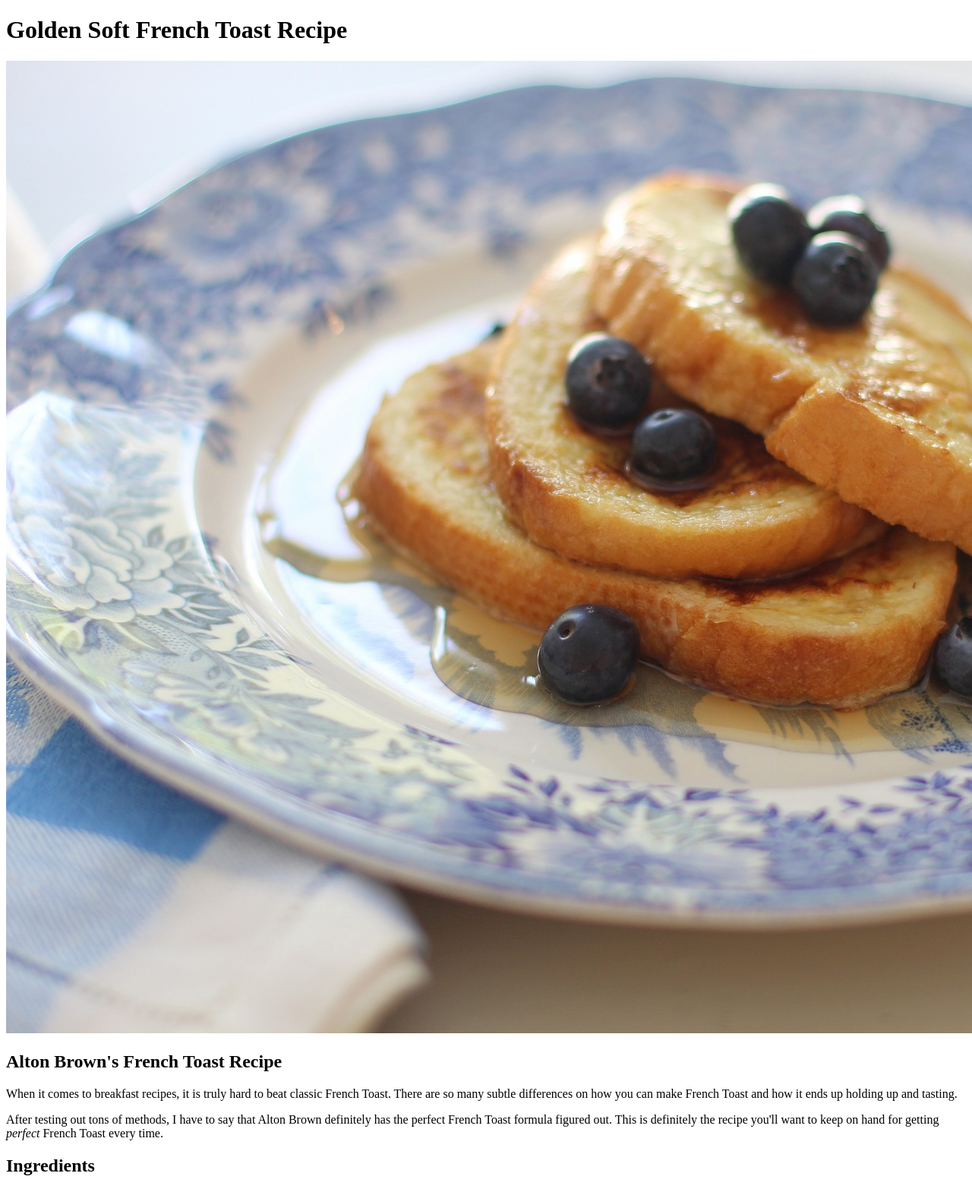
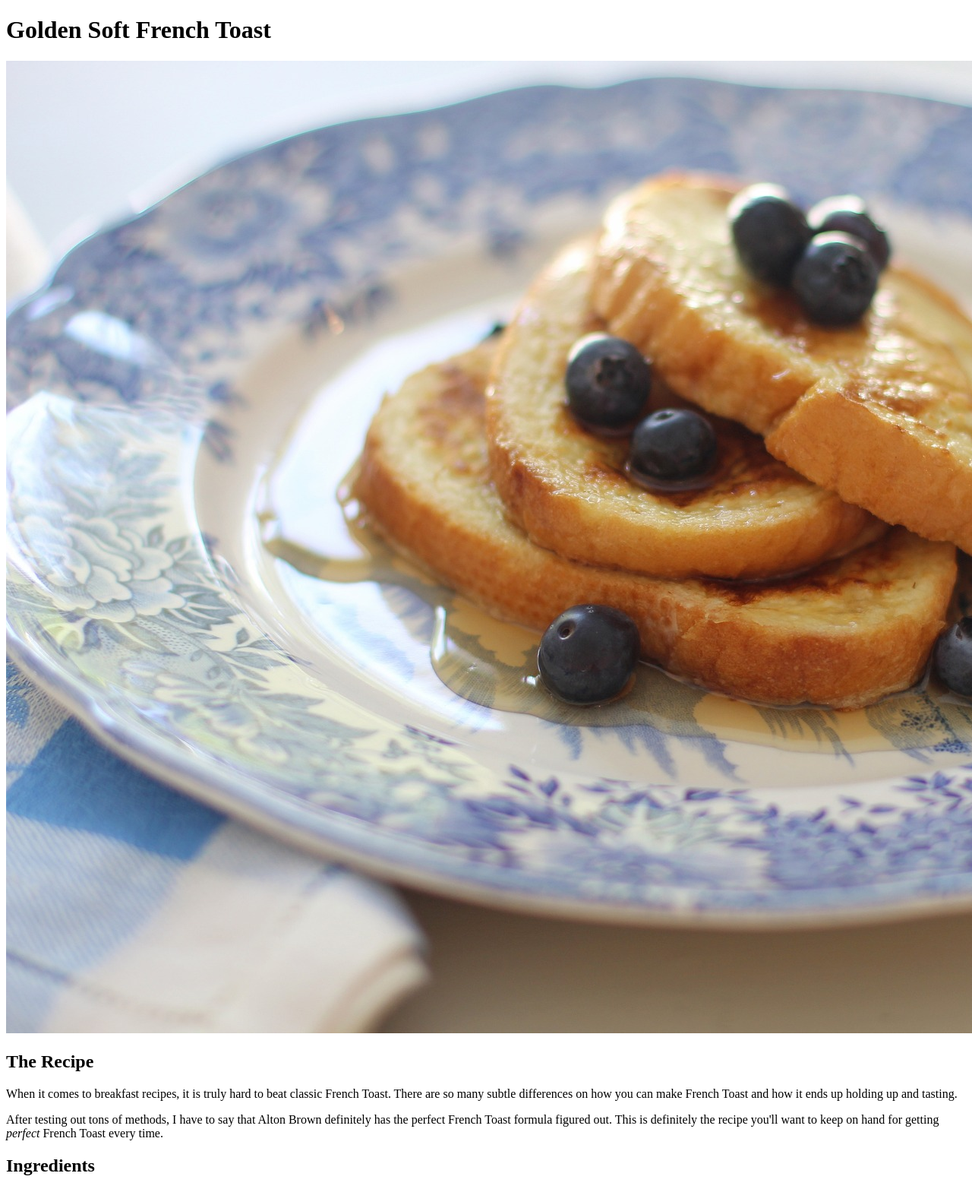
Before and after one commit to KingDundee/odin-recipes, a plain HTML site: page recipes/french_toast.html in a window 1280 px wide. Shown: the top 1565 px of the page at 76% size. Drawn offline with Linux system fonts and the light colour scheme.

Commit message:
Modify heading titles

```diff
--- a/recipes/french_toast.html
+++ b/recipes/french_toast.html
@@ -6,9 +6,9 @@
     <title>French Toast Experience</title>
   </head>
   <body>
-    <h1>Golden Soft French Toast Recipe</h1>
+    <h1>Golden Soft French Toast</h1>
     <img src="../images/french_toast.jpeg" alt="Delicious french toast">
-    <h2>Alton Brown's French Toast Recipe</h2>
+    <h2>The Recipe</h2>
     <p>
       When it comes to breakfast recipes, it is truly hard to beat classic French Toast.
       There are so many subtle differences on how you can make French Toast and how it ends up holding up and tasting.
```
Also changed, not shown: recipes/lasagna.html (+2 -2 lines), recipes/mac_cheese.html (+2 -2 lines).
